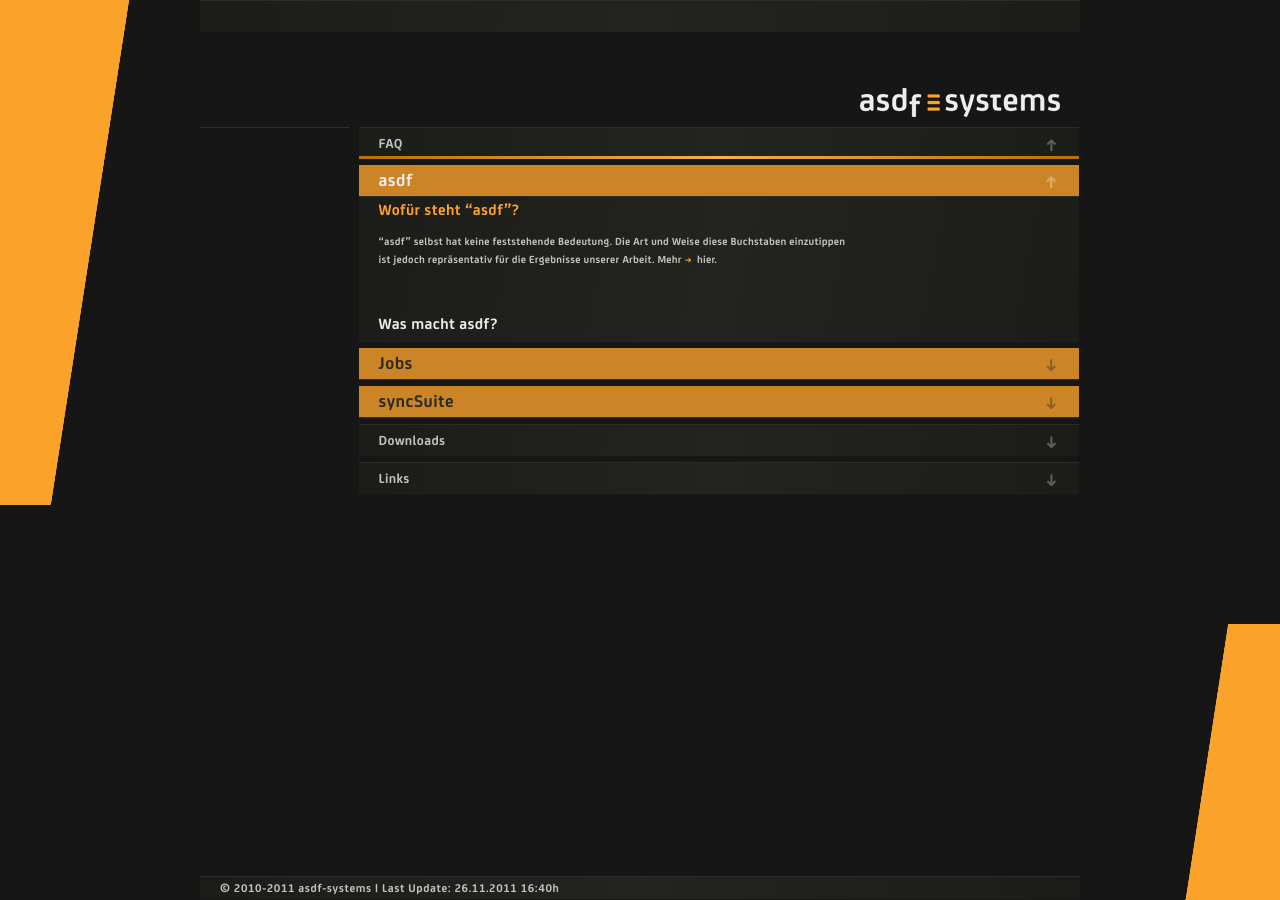
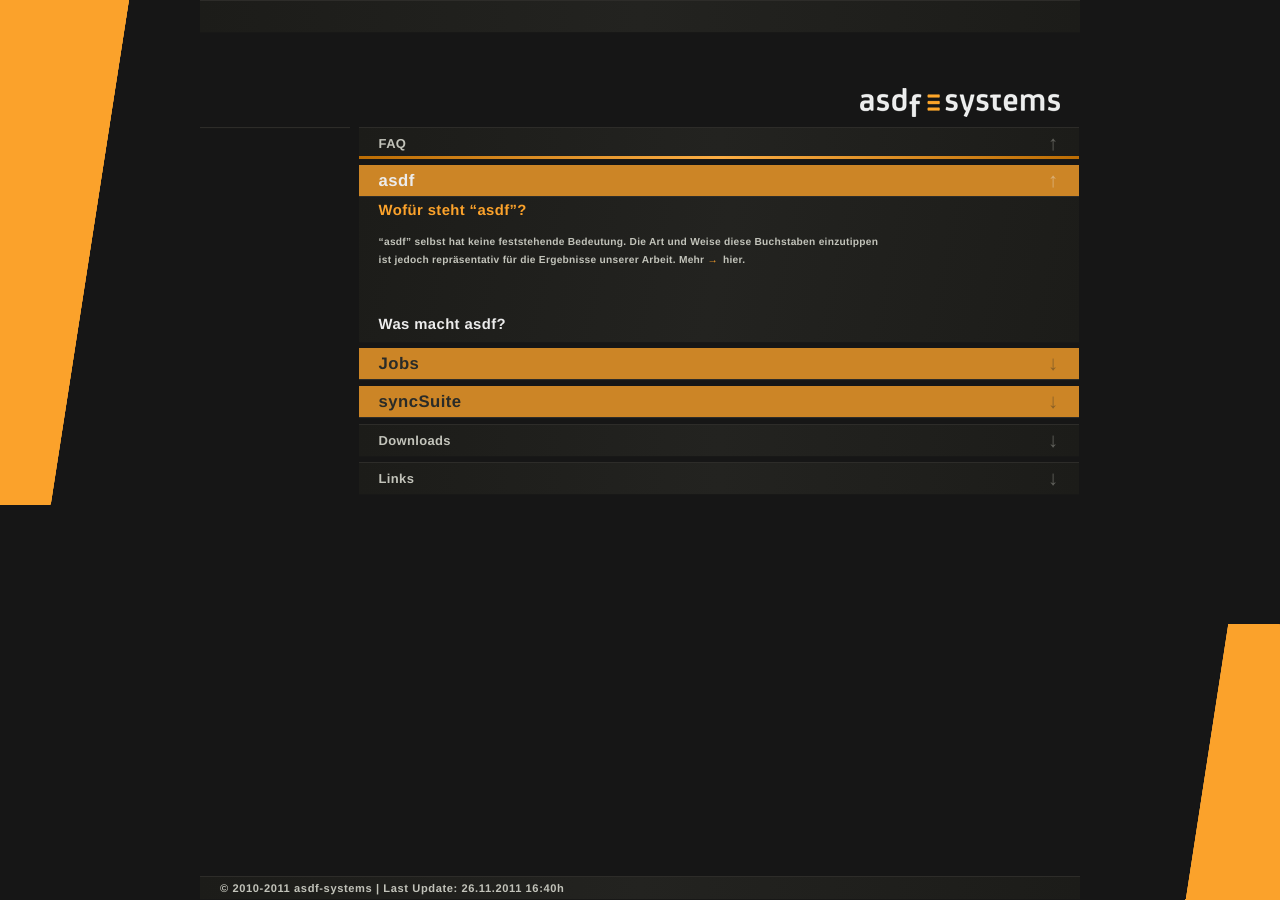
Before and after one commit to asdf-systems/asdf-systems.github.com, a Jekyll site: the page built from service.html, in a window 1280 px wide. Built offline with Jekyll 4.4.1, drawn with Linux system fonts in a browser that asks for light colours; nearby versions of some CDN libraries; a style sheet for code colours, icons or effects is not loaded.

Commit message:
Added webfont

```diff
--- /dev/null
+++ b/CNAME
@@ -0,0 +1 @@
+www.asdf-systems.de
--- a/_layouts/main.html
+++ b/_layouts/main.html
@@ -39,7 +39,8 @@ footermenu:
 		<!-- Place favicon.ico and apple-touch-icon.png in the root directory: mathiasbynens.be/notes/touch-icons -->
 		<!-- CSS: implied media=all -->
 		<!-- CSS concatenated and minified via ant build script-->
-		<link href='http://fonts.googleapis.com/css?family=Ubuntu:400,700,400italic' rel='stylesheet' type='text/css'>
+		<link rel="stylesheet" href="http://f.fontdeck.com/s/css/l4MsFun30OJhB9DTDGcb8JQSAOQ/testwww.asdf-systems.de/13198.css" type="text/css" />
+		<link rel="stylesheet" href="http://fonts.googleapis.com/css?family=Ubuntu:400,700,400italic" type="text/css">
 		<link href="/css/pie.css" rel="stylesheet" type="text/css">
 		<link href="/css/screen.css" media="screen, projection" rel="stylesheet" type="text/css">
 
--- a/css/screen.css
+++ b/css/screen.css
@@ -101,12 +101,6 @@ p:last-child {
   margin-bottom: 0;
 }
 
-@font-face {
-  font-family: "Joey";
-  src: url('/css/fonts/');
-  src: url('/css/fonts/?iefix') format('eot'), url('/css/fonts/Joey.otf') format('opentype');
-}
-
 /* line 1, ../sass/plugins/_slider.scss */
 .slider {
   overflow: hidden;
@@ -282,7 +276,10 @@ article.smallpost {
   background-image: -o-linear-gradient(top left, #1c1c19, #232320, #1c1c19);
   background-image: -ms-linear-gradient(top left, #1c1c19, #232320, #1c1c19);
   background-image: linear-gradient(top left, #1c1c19, #232320, #1c1c19);
-  font-family: "Joey";
+  font-family: "FS Joey Web Bold", Helvetica, Arial, Verdana , sans-serif;
+  font-size-adjust: 0.49;
+  font-weight: bold;
+  font-style: normal;
   font-size: 16px;
   letter-spacing: 0.025em;
   line-height: 26px;
@@ -290,7 +287,10 @@ article.smallpost {
 }
 /* line 5, ../sass/page_elements/_smallpost.scss */
 article.smallpost header {
-  font-family: "Joey";
+  font-family: "FS Joey Web Bold", Helvetica, Arial, Verdana , sans-serif;
+  font-size-adjust: 0.49;
+  font-weight: bold;
+  font-style: normal;
   font-size: 18px;
   letter-spacing: 0.025em;
   line-height: 1em;
@@ -393,7 +393,10 @@ article.download aside {
 }
 /* line 11, ../sass/page_elements/_download.scss */
 article.download div {
-  font-family: "Joey";
+  font-family: "FS Joey Web Bold", Helvetica, Arial, Verdana , sans-serif;
+  font-size-adjust: 0.49;
+  font-weight: bold;
+  font-style: normal;
   font-size: 11px;
   letter-spacing: 0.025em;
   line-height: 17.5px;
@@ -427,7 +430,10 @@ article.link figure img {
 }
 /* line 9, ../sass/page_elements/_link.scss */
 article.link div {
-  font-family: "Joey";
+  font-family: "FS Joey Web Bold", Helvetica, Arial, Verdana , sans-serif;
+  font-size-adjust: 0.49;
+  font-weight: bold;
+  font-style: normal;
   font-size: 11px;
   letter-spacing: 0.025em;
   line-height: 17.5px;
@@ -436,7 +442,10 @@ article.link div {
 article.link div header {
   margin-left: 0;
   margin-bottom: 0;
-  font-family: "Joey";
+  font-family: "FS Joey Web Bold", Helvetica, Arial, Verdana , sans-serif;
+  font-size-adjust: 0.49;
+  font-weight: bold;
+  font-style: normal;
   font-size: 16px;
   letter-spacing: 0.025em;
   line-height: 26px;
@@ -475,7 +484,10 @@ article.link:after {
 }
 /* line 8, ../sass/page_elements/_slider.scss */
 .slider .pages section.page-0 {
-  font-family: "Joey";
+  font-family: "FS Joey Web Bold", Helvetica, Arial, Verdana , sans-serif;
+  font-size-adjust: 0.49;
+  font-weight: bold;
+  font-style: normal;
   font-size: 16px;
   letter-spacing: 0.025em;
   line-height: 26px;
@@ -521,7 +533,10 @@ article.link:after {
 }
 /* line 30, ../sass/page_elements/_slider.scss */
 .slider nav .next, .slider nav .prev {
-  font-family: "Joey";
+  font-family: "FS Joey Web Bold", Helvetica, Arial, Verdana , sans-serif;
+  font-size-adjust: 0.49;
+  font-weight: bold;
+  font-style: normal;
   font-size: 18px;
   letter-spacing: 0.025em;
   line-height: 1em;
@@ -598,7 +613,10 @@ article.link:after {
 }
 /* line 5, ../sass/page_elements/_intro.scss */
 .intro > header {
-  font-family: "Joey";
+  font-family: "FS Joey Web Bold", Helvetica, Arial, Verdana , sans-serif;
+  font-size-adjust: 0.49;
+  font-weight: bold;
+  font-style: normal;
   font-size: 18px;
   letter-spacing: 0.025em;
   line-height: 1em;
@@ -606,7 +624,10 @@ article.link:after {
 }
 /* line 9, ../sass/page_elements/_intro.scss */
 .intro > p {
-  font-family: "Joey";
+  font-family: "FS Joey Web Bold", Helvetica, Arial, Verdana , sans-serif;
+  font-size-adjust: 0.49;
+  font-weight: bold;
+  font-style: normal;
   font-size: 16px;
   letter-spacing: 0.025em;
   line-height: 26px;
@@ -615,7 +636,10 @@ article.link:after {
 /* line 1, ../sass/page_elements/_accordion_header.scss */
 dl.singlepage > dt {
   z-index: 900;
-  font-family: "Joey";
+  font-family: "FS Joey Web Bold", Helvetica, Arial, Verdana , sans-serif;
+  font-size-adjust: 0.49;
+  font-weight: bold;
+  font-style: normal;
   font-size: 18px;
   letter-spacing: 0.025em;
   line-height: 1em;
@@ -757,7 +781,10 @@ dl.singlepage > dd dl.accordion dt.noimg + dd .slider .pages section:not(.page-0
 }
 /* line 1, ../sass/page_elements/_accordion_l3_header.scss */
 dl.singlepage > dd dl.accordion > dd dl.accordion dt {
-  font-family: "Joey";
+  font-family: "FS Joey Web Bold", Helvetica, Arial, Verdana , sans-serif;
+  font-size-adjust: 0.49;
+  font-weight: bold;
+  font-style: normal;
   font-size: 16px;
   letter-spacing: 0.025em;
   line-height: 26px;
@@ -835,7 +862,10 @@ dl.singlepage dd > div {
   background-image: -o-linear-gradient(top left, #1c1c19, #232320, #1c1c19);
   background-image: -ms-linear-gradient(top left, #1c1c19, #232320, #1c1c19);
   background-image: linear-gradient(top left, #1c1c19, #232320, #1c1c19);
-  font-family: "Joey";
+  font-family: "FS Joey Web Bold", Helvetica, Arial, Verdana , sans-serif;
+  font-size-adjust: 0.49;
+  font-weight: bold;
+  font-style: normal;
   font-size: 18px;
   letter-spacing: 0.025em;
   line-height: 1em;
@@ -944,7 +974,10 @@ dl.singlepage dd > div {
   background-image: -o-linear-gradient(top left, #1c1c19, #232320, #1c1c19);
   background-image: -ms-linear-gradient(top left, #1c1c19, #232320, #1c1c19);
   background-image: linear-gradient(top left, #1c1c19, #232320, #1c1c19);
-  font-family: "Joey";
+  font-family: "FS Joey Web Bold", Helvetica, Arial, Verdana , sans-serif;
+  font-size-adjust: 0.49;
+  font-weight: bold;
+  font-style: normal;
   font-size: 18px;
   letter-spacing: 0.025em;
   line-height: 1em;
@@ -1008,7 +1041,10 @@ a:hover {
 /* line 1, ../sass/page_elements/_accordion_header.scss */
 body.news dl.accordion > dt {
   z-index: 900;
-  font-family: "Joey";
+  font-family: "FS Joey Web Bold", Helvetica, Arial, Verdana , sans-serif;
+  font-size-adjust: 0.49;
+  font-weight: bold;
+  font-style: normal;
   font-size: 18px;
   letter-spacing: 0.025em;
   line-height: 1em;
@@ -1150,7 +1186,10 @@ body.news dl.accordion > dd dl.accordion dt.noimg + dd .slider .pages section:no
 }
 /* line 1, ../sass/page_elements/_accordion_l3_header.scss */
 body.news dl.accordion > dd dl.accordion > dd dl.accordion dt {
-  font-family: "Joey";
+  font-family: "FS Joey Web Bold", Helvetica, Arial, Verdana , sans-serif;
+  font-size-adjust: 0.49;
+  font-weight: bold;
+  font-style: normal;
   font-size: 16px;
   letter-spacing: 0.025em;
   line-height: 26px;
@@ -1170,7 +1209,10 @@ body.news dl.accordion > dd dl.accordion > dd dl.accordion dt:before {
 /* line 1, ../sass/page_elements/_accordion_header.scss */
 body.portfolio dl.accordion > dt {
   z-index: 900;
-  font-family: "Joey";
+  font-family: "FS Joey Web Bold", Helvetica, Arial, Verdana , sans-serif;
+  font-size-adjust: 0.49;
+  font-weight: bold;
+  font-style: normal;
   font-size: 18px;
   letter-spacing: 0.025em;
   line-height: 1em;
@@ -1312,7 +1354,10 @@ body.portfolio dl.accordion > dd dl.accordion dt.noimg + dd .slider .pages secti
 }
 /* line 1, ../sass/page_elements/_accordion_l3_header.scss */
 body.portfolio dl.accordion > dd dl.accordion > dd dl.accordion dt {
-  font-family: "Joey";
+  font-family: "FS Joey Web Bold", Helvetica, Arial, Verdana , sans-serif;
+  font-size-adjust: 0.49;
+  font-weight: bold;
+  font-style: normal;
   font-size: 16px;
   letter-spacing: 0.025em;
   line-height: 26px;
@@ -1352,7 +1397,10 @@ body.portfolio dl.accordion dd > dl.accordion article.smallpost:first-child {
 /* line 1, ../sass/page_elements/_accordion_header.scss */
 body.workshop dl.accordion > dt {
   z-index: 900;
-  font-family: "Joey";
+  font-family: "FS Joey Web Bold", Helvetica, Arial, Verdana , sans-serif;
+  font-size-adjust: 0.49;
+  font-weight: bold;
+  font-style: normal;
   font-size: 18px;
   letter-spacing: 0.025em;
   line-height: 1em;
@@ -1494,7 +1542,10 @@ body.workshop dl.accordion > dd dl.accordion dt.noimg + dd .slider .pages sectio
 }
 /* line 1, ../sass/page_elements/_accordion_l3_header.scss */
 body.workshop dl.accordion > dd dl.accordion > dd dl.accordion dt {
-  font-family: "Joey";
+  font-family: "FS Joey Web Bold", Helvetica, Arial, Verdana , sans-serif;
+  font-size-adjust: 0.49;
+  font-weight: bold;
+  font-style: normal;
   font-size: 16px;
   letter-spacing: 0.025em;
   line-height: 26px;
@@ -1535,7 +1586,10 @@ body.workshop dl.accordion dd > dl.accordion article.smallpost:first-child {
 body.about input {
   background-color: #292b28;
   color: #c2c3ba;
-  font-family: "Joey";
+  font-family: "FS Joey Web Bold", Helvetica, Arial, Verdana , sans-serif;
+  font-size-adjust: 0.49;
+  font-weight: bold;
+  font-style: normal;
   font-size: 16px;
   letter-spacing: 0.025em;
   line-height: 26px;
@@ -1550,7 +1604,10 @@ body.about input {
 /* line 1, ../sass/page_elements/_accordion_header.scss */
 body.about dl.accordion > dt {
   z-index: 900;
-  font-family: "Joey";
+  font-family: "FS Joey Web Bold", Helvetica, Arial, Verdana , sans-serif;
+  font-size-adjust: 0.49;
+  font-weight: bold;
+  font-style: normal;
   font-size: 18px;
   letter-spacing: 0.025em;
   line-height: 1em;
@@ -1709,7 +1766,10 @@ body.about dl.accordion dt#referenzen + dd > div dl.accordion {
 }
 /* line 1, ../sass/page_elements/_accordion_l3_header.scss */
 body.about dl.accordion dt#referenzen + dd > div dl.accordion dt {
-  font-family: "Joey";
+  font-family: "FS Joey Web Bold", Helvetica, Arial, Verdana , sans-serif;
+  font-size-adjust: 0.49;
+  font-weight: bold;
+  font-style: normal;
   font-size: 16px;
   letter-spacing: 0.025em;
   line-height: 26px;
@@ -1807,7 +1867,10 @@ body.about dl.accordion dt#referenzen + dd > div dl.accordion dt.consulting > di
 }
 /* line 75, ../sass/pages/_about.scss */
 body.about dl.accordion dt#referenzen + dd > div dl.accordion dd {
-  font-family: "Joey";
+  font-family: "FS Joey Web Bold", Helvetica, Arial, Verdana , sans-serif;
+  font-size-adjust: 0.49;
+  font-weight: bold;
+  font-style: normal;
   font-size: 11px;
   letter-spacing: 0.025em;
   line-height: 17.5px;
@@ -1865,7 +1928,10 @@ body.about dl.accordion dt#referenzen + dd > div dl.accordion dd div.projects di
 /* line 1, ../sass/page_elements/_accordion_header.scss */
 body.service dl.accordion > dt {
   z-index: 900;
-  font-family: "Joey";
+  font-family: "FS Joey Web Bold", Helvetica, Arial, Verdana , sans-serif;
+  font-size-adjust: 0.49;
+  font-weight: bold;
+  font-style: normal;
   font-size: 18px;
   letter-spacing: 0.025em;
   line-height: 1em;
@@ -2020,7 +2086,10 @@ body.service dl.accordion dt + dd dl.accordion dt + dd {
 }
 /* line 1, ../sass/page_elements/_accordion_l3_header.scss */
 body.service dl.accordion dt + dd dl.accordion dt + dd dl.accordion dt {
-  font-family: "Joey";
+  font-family: "FS Joey Web Bold", Helvetica, Arial, Verdana , sans-serif;
+  font-size-adjust: 0.49;
+  font-weight: bold;
+  font-style: normal;
   font-size: 16px;
   letter-spacing: 0.025em;
   line-height: 26px;
@@ -2041,7 +2110,10 @@ body.service dl.accordion dt + dd dl.accordion dt + dd dl.accordion dd {
   background-color: transparent !important;
   background-image: none !important;
   border: 0;
-  font-family: "Joey";
+  font-family: "FS Joey Web Bold", Helvetica, Arial, Verdana , sans-serif;
+  font-size-adjust: 0.49;
+  font-weight: bold;
+  font-style: normal;
   font-size: 11px;
   letter-spacing: 0.025em;
   line-height: 17.5px;
@@ -2053,7 +2125,10 @@ body.service dl.accordion dt + dd dl.accordion dt + dd dl.accordion dd div {
 
 /* line 1, ../sass/pages/_terms.scss */
 dt#agb + dd {
-  font-family: "Joey";
+  font-family: "FS Joey Web Bold", Helvetica, Arial, Verdana , sans-serif;
+  font-size-adjust: 0.49;
+  font-weight: bold;
+  font-style: normal;
   font-size: 11px;
   letter-spacing: 0.025em;
   line-height: 17.5px;
```
Also changed, not shown: sass/_fonts.scss (+11 -4 lines).
